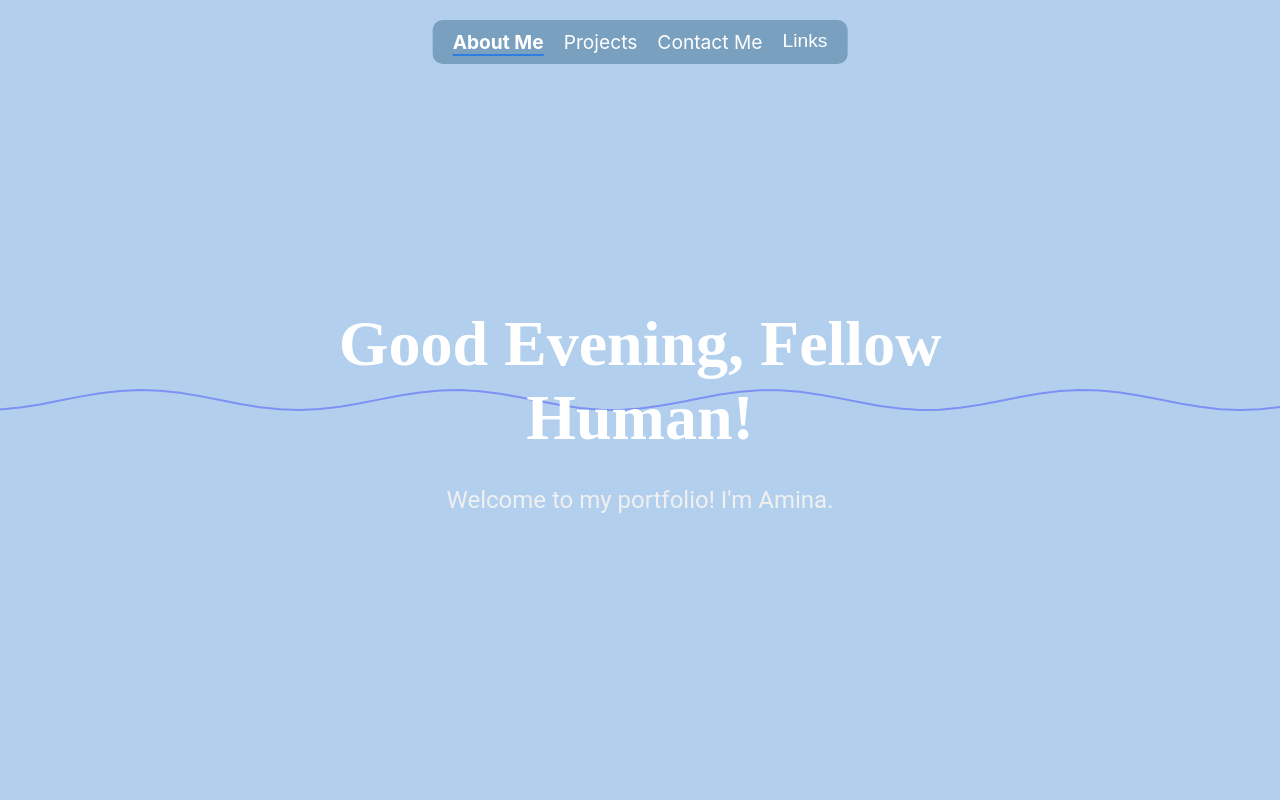
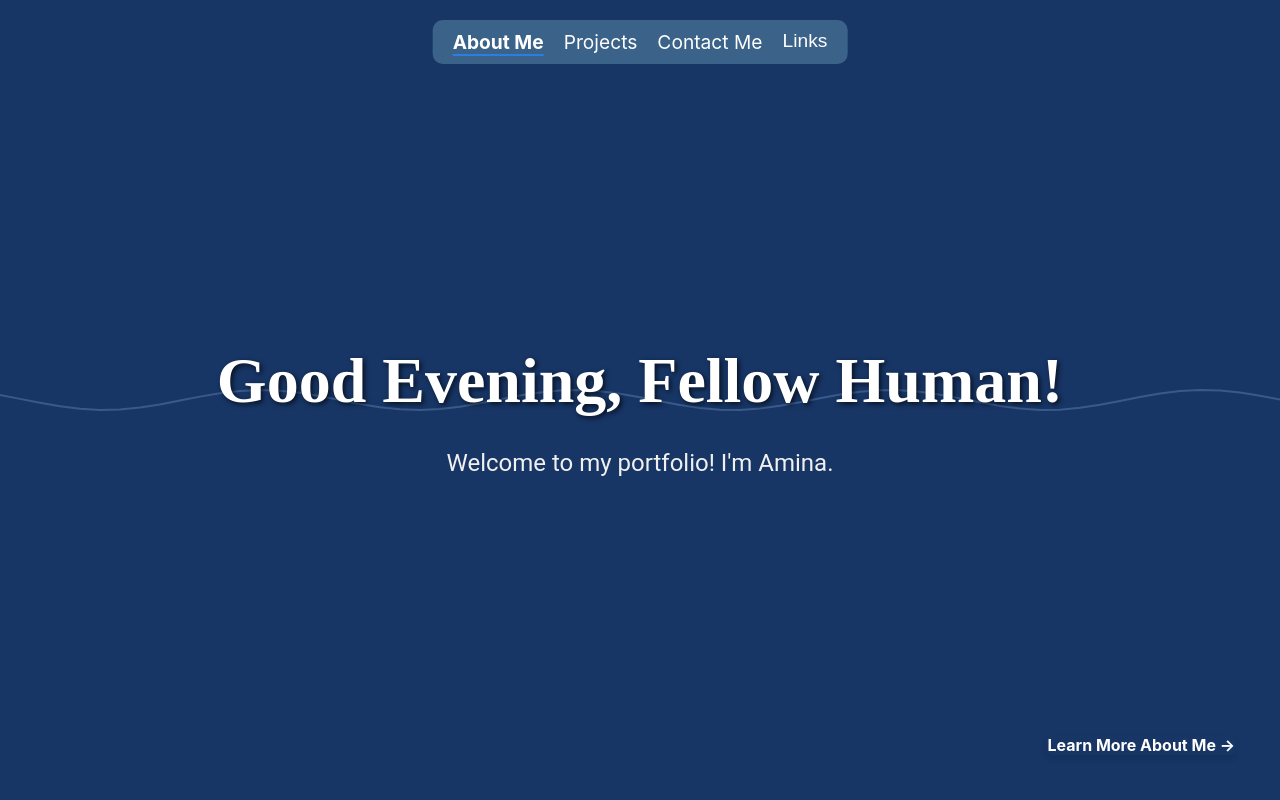
Before and after one commit to AminaK2724/my-portfolio-website, a React (Create React App) app: page / in a window 1280 px wide. Shown: the top 800 px of the page. Built offline with nearby package versions, Linux system fonts and the light colour scheme.

Commit message:
the greeting page done

```diff
--- a/src/components/RippleBackground.js
+++ b/src/components/RippleBackground.js
@@ -57,7 +57,7 @@ const RippleBackground = () => {
         const y = canvas.height / 2 + waveHeight * Math.sin(x * frequency + Date.now() / 100)
         ctx.lineTo(x, y)
       }
-      ctx.strokeStyle = 'rgba(0, 0, 255, 0.3)' // Subtle blue wave background
+      ctx.strokeStyle = 'rgba(136, 172, 224, 0.3)' // Subtle blue wave background
       ctx.lineWidth = 2
       ctx.stroke()
       ctx.closePath()
--- a/src/pages/AboutMe.js
+++ b/src/pages/AboutMe.js
@@ -16,21 +16,49 @@ export const AboutMe = () => {
   }, [])
 
   const sections = [
-    { id: 'section-1', title: `${greeting}, Fellow Human!`, content: "Welcome to my portfolio! I'm Amina." },
-    // { id: 'section-2', title: 'I am a Developer', content: 'Building creative and functional applications.' },
-    // { id: 'section-3', title: 'Motto in Life', content: '"Your inspiring motto here"' },
-    { id: 'section-4', title: 'Things I Like to Do', content: 'Coding, reading, exploring new technologies...' },
+    {
+      id: 'section-1',
+      title: `${greeting}, Fellow Human!`,
+      content: "Welcome to my portfolio! I'm Amina.",
+    },
+    {
+      id: 'section-2',
+      title: 'I am a Developer',
+      content: 'Building creative and functional applications.',
+    },
+    {
+      id: 'section-4',
+      title: 'Things I Like to Do',
+      content: 'Coding, reading, exploring new technologies...',
+    },
   ]
+
+  const handleScrollToSection = id => {
+    const section = document.getElementById(id)
+    if (section) {
+      section.scrollIntoView({ behavior: 'smooth', block: 'start' })
+    }
+  }
+
   return (
     <div className="about-me">
       <Navbar />
       {sections.map((section, index) => (
-        <section key={index} className={`hero ${index === 0 ? 'first-section' : index % 2 === 0 ? 'odd' : 'even'}`}>
+        <section
+          key={index}
+          id={section.id}
+          className={`hero ${index === 0 ? 'first-section' : index % 2 === 0 ? 'odd' : 'even'}`}
+        >
           {index === 0 && <RippleBackground />} {/* Add Ripple Background */}
           <div className="hero-inner">
             <h2 className="hero__title">{section.title}</h2>
             <p className="hero__content">{section.content}</p>
           </div>
+          {index === 0 && (
+            <a onClick={() => handleScrollToSection('section-2')}  className="learn-more-btn">
+              Learn More About Me →
+            </a>
+          )}
         </section>
       ))}
     </div>
--- a/src/styles/AboutMe.css
+++ b/src/styles/AboutMe.css
@@ -1,9 +1,30 @@
-/* Nature Background for the First Section */
+/* Global Styling for Scroll-Snapping */
+.about-me {
+  scroll-snap-type: y mandatory; /* Enable vertical snapping */
+  overflow-y: scroll; /* Allow vertical scrolling */
+  height: 100vh; /* Full viewport height */
+  margin: 0; /* Reset margins for proper alignment */
+  padding: 0;
+}
+
+/* Individual Hero Sections */
+.hero {
+  position: relative;
+  width: 100vw;
+  height: 100vh; /* Each section fills the viewport */
+  scroll-snap-align: start; /* Snap to the top of the viewport */
+  text-align: center;
+  color: white;
+  transition: background-color 0.5s ease-in-out, transform 0.3s ease;
+}
+
+/* First Section: Nature Background */
 .hero.nature {
   background-image: url("https://images.unsplash.com/photo-1506744038136-46273834b3fb?crop=entropy&cs=tinysrgb&fit=max&fm=jpg&ixid=MnwzNjUyOXwwfDF8c2VhcmNofDJ8fHdhdGVyfGVufDB8fHx8MTY5NDY0ODQ4OQ&ixlib=rb-4.0.3&q=80&w=1920");
   background-size: cover;
   background-position: center;
   position: relative;
+  overflow: hidden;
 }
 
 .hero.nature::before {
@@ -14,28 +35,19 @@
   width: 100%;
   height: 100%;
   background-color: rgba(0, 0, 0, 0.4); /* Semi-transparent overlay */
-  z-index: 1; /* Overlay below the text */
+  z-index: 1; /* Ensure overlay is behind content */
 }
 
-/* Other Sections */
-.hero {
-  position: relative;
-  width: 100vw;
-  height: 100vh;
-  scroll-snap-align: start;
-  text-align: center;
-  color: white;
-  transition: background-color 0.5s ease-in-out;
+/* Alternating Backgrounds for Other Sections */
+.hero:nth-child(odd) {
+  background-color: #4a4e69; /* Slightly lighter purple */
 }
 
-.hero.odd {
-  background-color: #312d3c; /* Dark Purple */
+.hero:nth-child(even) {
+  background-color: #22223b; /* Slightly darker gray */
 }
 
-.hero.even {
-  background-color: #1d1e22; /* Dark Gray */
-}
-
+/* Hero Content */
 .hero-inner {
   position: absolute;
   top: 50%;
@@ -43,17 +55,45 @@
   transform: translate(-50%, -50%);
   text-align: center;
   z-index: 2; /* Ensure text appears above overlay */
+  width: 80%; /* Limit content width for readability */
 }
 
+/* Title Styling */
 .hero__title {
   font-family: "Courgette", serif;
   font-size: 4rem;
   margin-bottom: 1rem;
+  text-shadow: 2px 2px 5px rgba(0, 0, 0, 0.7); /* Add shadow for better contrast */
 }
 
+/* Content Text */
 .hero__content {
   font-family: "Roboto", sans-serif;
   font-size: 1.5rem;
   line-height: 1.8;
   color: #f0f0f0; /* Light gray text */
 }
+
+/* Learn More Button */
+.learn-more-btn {
+  position: absolute;
+  bottom: 20px;
+  right: 20px;
+  /* padding: 10px 20px; */
+  margin: 25px;
+  font-size: 1rem;
+  font-weight: bold;
+  color: #ffffff; /* White text */
+  /* background-color: #007bff; Blue background */
+  border: none;
+  border-radius: 5px;
+  text-decoration: none;
+  box-shadow: 0 4px 6px rgba(0, 0, 0, 0.1); /* Subtle shadow */
+  transition: background-color 0.3s ease, transform 0.3s ease;
+  z-index: 3; /* Ensure button appears above everything */
+}
+
+.learn-more-btn:hover {
+  color: #4d85f5;
+  transform: scale(1.1);
+}
```
